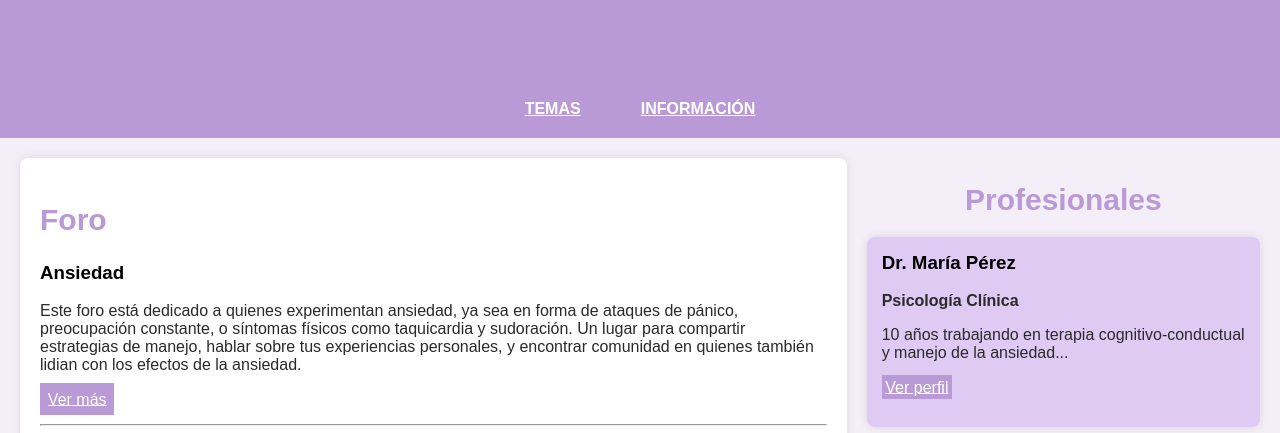
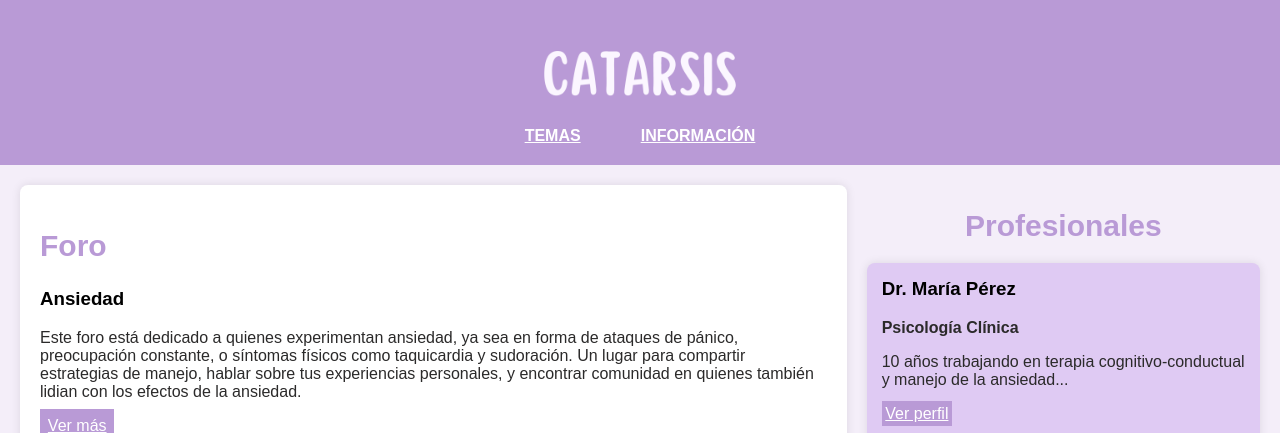
Before and after one commit to kkikiary/trabajo-final-streambe, a PHP site: page /pagina.php in a window 1280 px wide. Shown: the top 433 px of the page. Run offline with PHP 8.4, Linux system fonts and the light colour scheme; the visitor is signed in with stand-in values (Sample User, id 1); data comes from the database, SQL or seed files in the repository.

Commit message:
Update pagina.php

```diff
--- a/htmls/pagina.php
+++ b/htmls/pagina.php
@@ -8,7 +8,7 @@
 </head>
 <body>
     <header>
-        <h1><a href="index.html">CATARSIS</a></h1>
+        <a href="index.html"> <img src="LETRACATARSIS.png" class="image featured"/> </a>
         <nav id="nav">
             <ul>
                 <li><a href="temas.php">TEMAS</a></li>
```
